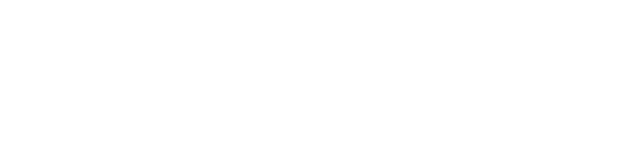
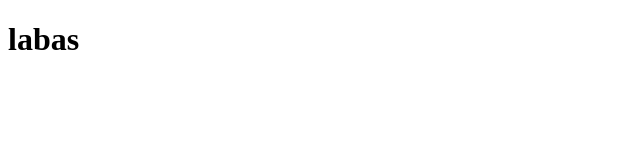
Before and after one commit to Justas999/grid-task, a plain HTML site: page index.html in a window 1280 px wide. Shown: the whole page, without its empty margins (0-640 px from the left). Drawn offline with Linux system fonts and the light colour scheme.

Commit message:
labas added

```diff
--- a/index.html
+++ b/index.html
@@ -8,6 +8,6 @@
     <link rel="stylesheet" href="style.css">
 </head>
 <body>
-
+    <h1>labas</h1>
 </body>
 </html>
```
